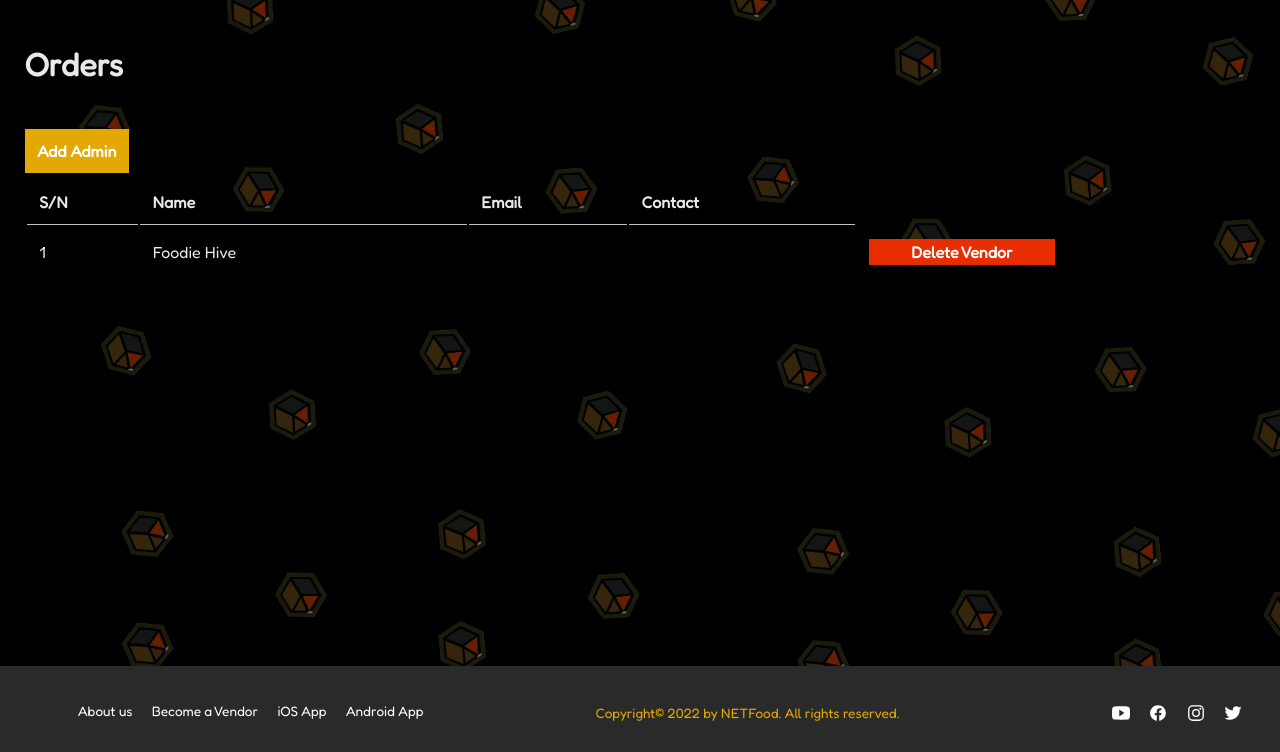
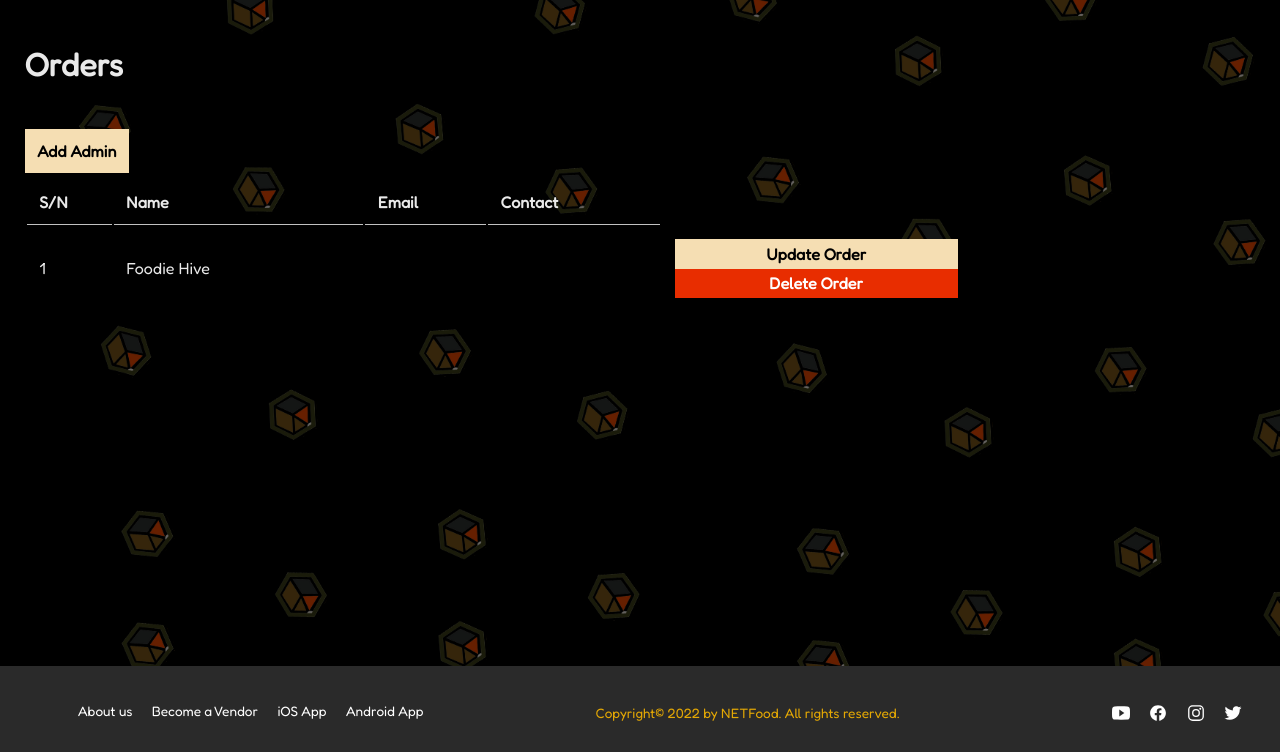
Before and after one commit to NetApps-Interns/NetFood, a PHP site: page /Admin/Orders.php in a window 1280 px wide. Shown: the part 72-824 px from the top of the page. Run offline with PHP 8.4, Linux system fonts and the light colour scheme; data comes from the database, SQL or seed files in the repository; data that the repository does not hold is empty; some libraries are stand-ins or nearby versions.

Commit message:
:rewind: :bento:

```diff
--- a/Admin/Orders.php
+++ b/Admin/Orders.php
@@ -6,7 +6,7 @@ include '../components/admin_header.php';?>
    <section class="image-background">
        <h1>Orders</h1>
        <br> <br>
-       <a href="#" class="btn-admin">Add Admin</a>
+       <a href="#" class="btn-new">Add Admin</a>
        <br><br>
        <table class="tbl-full">
           <tr>
@@ -36,7 +36,8 @@ include '../components/admin_header.php';?>
                 <td><?php echo $contact; ?></td>
                 <td> <?php echo $email; ?></td>
                 <td colspan="2">
-                    <button type="button" data-id="<?= $id ?>" class="btn-delete">Delete Vendor</button>
+                    <button type="button" data-id="<?= $id ?>" class="btn-new">Update Order</button>
+                    <button type="button" data-id="<?= $id ?>" class="btn-delete">Delete Order</button>
                 </td>
               </td>
           </tr>
--- a/assets/res/style.css
+++ b/assets/res/style.css
@@ -579,6 +579,15 @@ table tr td{
 	background-color: #75040483;
 }
 
-.tbl-full tr td:hover {background-color:  #e4a804;}
+.tbl-full tr td:hover {background-color:wheat;
+	color: #000000;
+}
 
 .tbl-full tr td:nth-child(5)  { background-color:transparent; }
+.btn-new{
+	color: #000000;
+	background-color:wheat;
+	padding: 1%;
+	font-weight: bold;
+	width: 50%;
+}
```
